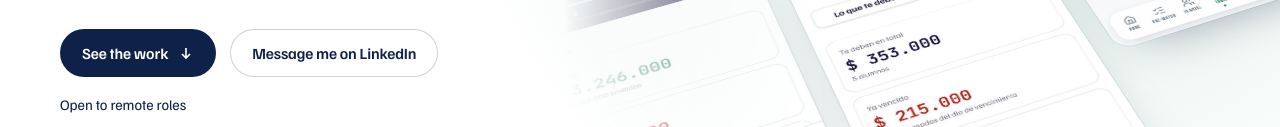
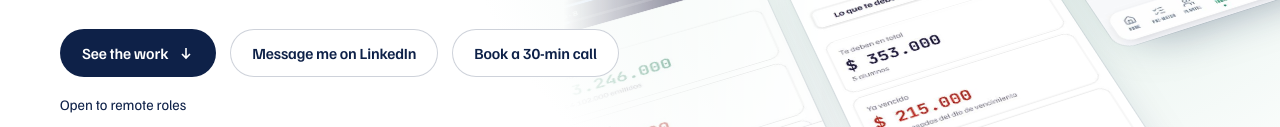
Before and after one commit to fportasherriff/fportasherriff.github.io, a plain HTML site: page index.html in a window 1280 px wide. Shown: the part 430-557 px from the top of the page. Drawn offline with Linux system fonts and the light colour scheme.

Commit message:
feat(portfolio): book a 30-min call next to the LinkedIn buttons
Co-Authored-By: Claude Opus 5.5 <noreply@anthropic.com>

```diff
--- a/index.html
+++ b/index.html
@@ -625,6 +625,7 @@ html[data-lang="es"] .vlang{display:none}
       <div class="acts">
         <a class="btn" href="#work"><span class="en">See the work</span><span class="es">Ver los proyectos</span><svg viewBox="0 0 16 16" fill="none" stroke="currentColor" stroke-width="1.6"><path d="M8 3v10M4 9l4 4 4-4"/></svg></a>
         <a class="btn btn-l" href="https://www.linkedin.com/in/francisco-porta" target="_blank" rel="noopener"><span class="en">Message me on LinkedIn</span><span class="es">Escribirme por LinkedIn</span></a>
+        <a class="btn btn-l" href="https://calendly.com/pordata/30min" target="_blank" rel="noopener"><span class="en">Book a 30-min call</span><span class="es">Agendar una call de 30 min</span></a>
       </div>
       <p class="where"><span class="en">Open to remote roles</span><span class="es">Disponible para roles remotos</span></p>
     </div>
@@ -1057,7 +1058,7 @@ html[data-lang="es"] .vlang{display:none}
     <div class="cta rv">
       <h2><span class="en">Looking for someone who can take a problem all the way to production?</span><span class="es">¿Buscas a alguien que lleve un problema hasta producción?</span></h2>
       <p><span class="en">Open to remote roles building AI products: AI product manager, AI solutions, AI &amp; automation lead.</span><span class="es">Disponible para roles remotos construyendo productos de IA: AI product manager, soluciones de IA, líder de IA y automatización.</span></p>
-      <div class="acts"><a class="btn" href="https://www.linkedin.com/in/francisco-porta" target="_blank" rel="noopener"><span class="en">Message me on LinkedIn</span><span class="es">Escribirme por LinkedIn</span><svg viewBox="0 0 16 16" fill="none" stroke="currentColor" stroke-width="1.6"><path d="M5 11L11 5M6 5h5v5"/></svg></a></div>
+      <div class="acts"><a class="btn" href="https://www.linkedin.com/in/francisco-porta" target="_blank" rel="noopener"><span class="en">Message me on LinkedIn</span><span class="es">Escribirme por LinkedIn</span><svg viewBox="0 0 16 16" fill="none" stroke="currentColor" stroke-width="1.6"><path d="M5 11L11 5M6 5h5v5"/></svg></a><a class="btn btn-l" href="https://calendly.com/pordata/30min" target="_blank" rel="noopener"><span class="en">Book a 30-min call</span><span class="es">Agendar una call de 30 min</span></a></div>
     </div>
   </div>
 </section>
```
